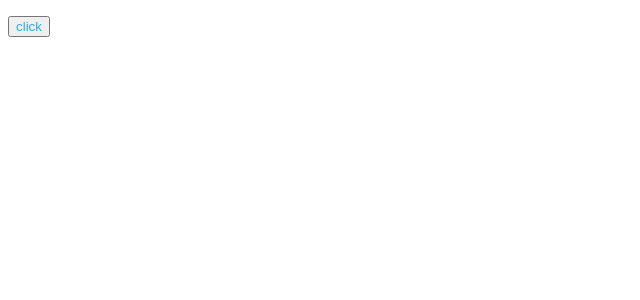
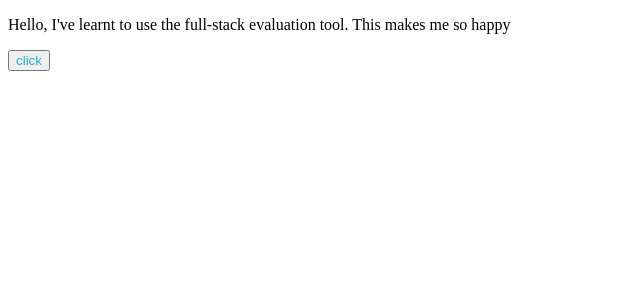
Before and after one commit to Sachin375/React-Assignment---2---Button-Action-with-Functional-Component---m2hpphb2lgt8, a React app: page / in a window 1280 px wide. Shown: the top 300 px of the page, without its empty margins (0-640 px from the left). Built offline with nearby package versions, Linux system fonts and the light colour scheme.

Commit message:
Update Home.js

```diff
--- a/src/components/Home.js
+++ b/src/components/Home.js
@@ -1,7 +1,7 @@
 import React, { useState } from 'react'
 
 function Home() {
-  const [data, setData] = useState();
+  const [data, setData] = useState("Hello, I've learnt to use the full-stack evaluation tool. This makes me so happy");
   const shoot = () => {
     setData("Hello, I've learnt to use the full-stack evaluation tool. This makes me so happy");
   }
```
